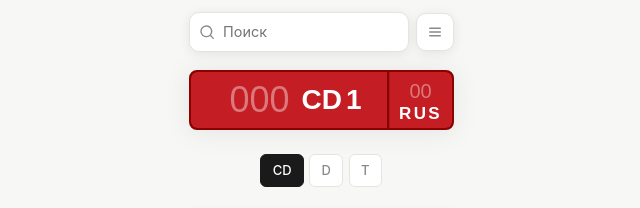
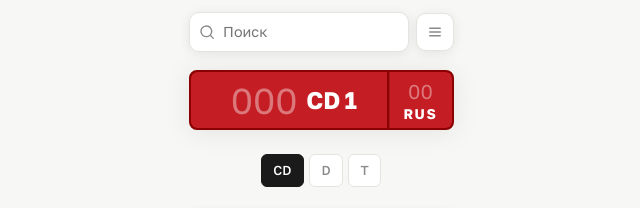
Before and after one commit to rfeskov/number-plates, a website built with Vite: page index.html in a window 1280 px wide. Both pictures are taken after a click on the button "Дипломатические". Shown: the part 134-342 px from the top of the page, 319-959 px from the left. Built offline with nearby package versions, Linux system fonts and the light colour scheme.

Commit message:
Add Golos Text font; update font-family in CSS for improved typography

```diff
--- a/src/style.css
+++ b/src/style.css
@@ -1,3 +1,11 @@
+@font-face {
+  font-family: "Golos Text";
+  src: url("/fonts/GolosText-VariableFont.ttf") format("truetype-variations");
+  font-weight: 100 900;
+  font-style: normal;
+  font-display: swap;
+}
+
 :root {
   --bg: #f7f7f5;
   --text: #1a1a1a;
@@ -16,7 +24,7 @@
 body {
   margin: 0;
   min-height: 100vh;
-  font-family: -apple-system, BlinkMacSystemFont, "Segoe UI", Arial, sans-serif;
+  font-family: "Golos Text", system-ui, -apple-system, "Segoe UI", sans-serif;
   background: var(--bg);
   color: var(--text);
   line-height: 1.5;
@@ -260,7 +268,7 @@ header {
   border-radius: 8px;
   background: #000;
   color: #111;
-  font-family: Arial, Verdana, sans-serif;
+  font-family: "Golos Text", system-ui, -apple-system, "Segoe UI", sans-serif;
   overflow: hidden;
 }
 
@@ -348,7 +356,7 @@ header {
 
 .plate-ng__number .plate-static {
   line-height: 56px;
-  font-size: 28px;
+  font-size: 24px;
   font-weight: 700;
   padding: 0 2px;
   user-select: none;
@@ -385,10 +393,10 @@ header {
   width: 100%;
   margin: 0;
   padding: 0 2px 5px;
-  font-family: Arial, Verdana, sans-serif;
-  font-size: 17px;
+  font-family: "Golos Text", system-ui, -apple-system, "Segoe UI", sans-serif;
+  font-size: 14px;
   font-weight: 700;
-  letter-spacing: 0.14em;
+  letter-spacing: 0.12em;
   line-height: 1;
   color: #fff;
   user-select: none;
@@ -833,7 +841,7 @@ header {
   }
 
   .plate-ng__rus-text {
-    font-size: 15px;
+    font-size: 13px;
     padding-bottom: 4px;
   }
 
```
Also changed, not shown: public/fonts/GolosText-VariableFont.ttf (added).
